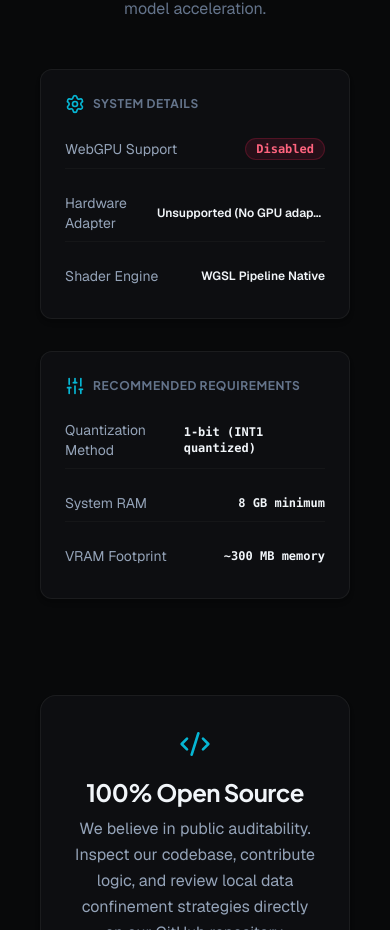
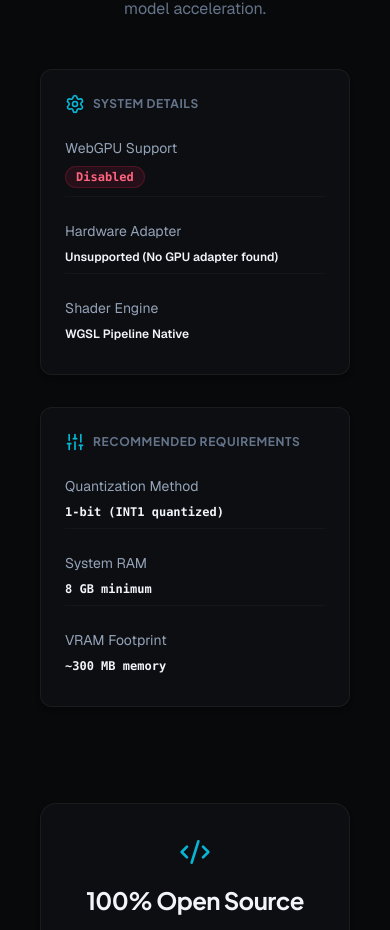
Before and after one commit to phaneesh29/browser_ai, a React (Vite) app: page / in a window 390 px wide. Shown: the part 2059-2989 px from the top of the page. Built offline with nearby package versions, Linux system fonts and the light colour scheme; what @streamdown/math would draw is missing.

Commit message:
fix: make hardware diagnostics lists fully responsive to prevent mobile layout overlaps

```diff
--- a/src/pages/Home.tsx
+++ b/src/pages/Home.tsx
@@ -190,23 +190,23 @@ export default function Home() {
                 <h3 className="text-xs font-mono font-bold text-[#64748b] uppercase tracking-wider">System Details</h3>
               </div>
               <div className="space-y-4">
-                <div className="flex justify-between items-center py-2 border-b border-[rgba(255,255,255,0.03)]">
-                  <span className="text-[#94a3b8] text-sm">WebGPU Support</span>
-                  <span className={`text-xs font-mono font-semibold px-2.5 py-0.5 rounded-full ${
+                <div className="flex flex-col sm:flex-row sm:justify-between sm:items-center gap-2 py-2 border-b border-[rgba(255,255,255,0.03)]">
+                  <span className="text-[#94a3b8] text-sm flex-shrink-0">WebGPU Support</span>
+                  <span className={`text-xs font-mono font-semibold px-2.5 py-0.5 rounded-full w-fit ${
                     webGpuSupported ? 'bg-[#06b6d4]/10 text-[#06b6d4] border border-[#06b6d4]/20' : 'bg-rose-500/10 text-rose-400 border border-rose-500/20'
                   }`}>
                     {webGpuSupported ? 'Enabled' : 'Disabled'}
                   </span>
                 </div>
-                <div className="flex justify-between items-center py-2 border-b border-[rgba(255,255,255,0.03)]">
-                  <span className="text-[#94a3b8] text-sm">Hardware Adapter</span>
-                  <span className="text-xs font-semibold text-[#f1f5f9] max-w-[180px] truncate" title={gpuName}>
+                <div className="flex flex-col sm:flex-row sm:justify-between sm:items-center gap-2 py-2 border-b border-[rgba(255,255,255,0.03)]">
+                  <span className="text-[#94a3b8] text-sm flex-shrink-0">Hardware Adapter</span>
+                  <span className="text-xs font-semibold text-[#f1f5f9] sm:text-right truncate max-w-full sm:max-w-[220px]" title={gpuName}>
                     {gpuName}
                   </span>
                 </div>
-                <div className="flex justify-between items-center py-2">
-                  <span className="text-[#94a3b8] text-sm">Shader Engine</span>
-                  <span className="text-xs font-semibold text-[#f1f5f9]">WGSL Pipeline Native</span>
+                <div className="flex flex-col sm:flex-row sm:justify-between sm:items-center gap-2 py-2">
+                  <span className="text-[#94a3b8] text-sm flex-shrink-0">Shader Engine</span>
+                  <span className="text-xs font-semibold text-[#f1f5f9] sm:text-right">WGSL Pipeline Native</span>
                 </div>
               </div>
             </div>
@@ -218,17 +218,17 @@ export default function Home() {
                 <h3 className="text-xs font-mono font-bold text-[#64748b] uppercase tracking-wider">Recommended Requirements</h3>
               </div>
               <div className="space-y-4">
-                <div className="flex justify-between items-center py-2 border-b border-[rgba(255,255,255,0.03)]">
-                  <span className="text-[#94a3b8] text-sm">Quantization Method</span>
-                  <span className="text-xs font-mono font-semibold text-[#f1f5f9]">1-bit (INT1 quantized)</span>
+                <div className="flex flex-col sm:flex-row sm:justify-between sm:items-center gap-2 py-2 border-b border-[rgba(255,255,255,0.03)]">
+                  <span className="text-[#94a3b8] text-sm flex-shrink-0">Quantization Method</span>
+                  <span className="text-xs font-mono font-semibold text-[#f1f5f9] sm:text-right">1-bit (INT1 quantized)</span>
                 </div>
-                <div className="flex justify-between items-center py-2 border-b border-[rgba(255,255,255,0.03)]">
-                  <span className="text-[#94a3b8] text-sm">System RAM</span>
-                  <span className="text-xs font-mono font-semibold text-[#f1f5f9]">8 GB minimum</span>
+                <div className="flex flex-col sm:flex-row sm:justify-between sm:items-center gap-2 py-2 border-b border-[rgba(255,255,255,0.03)]">
+                  <span className="text-[#94a3b8] text-sm flex-shrink-0">System RAM</span>
+                  <span className="text-xs font-mono font-semibold text-[#f1f5f9] sm:text-right">8 GB minimum</span>
                 </div>
-                <div className="flex justify-between items-center py-2">
-                  <span className="text-[#94a3b8] text-sm">VRAM Footprint</span>
-                  <span className="text-xs font-mono font-semibold text-[#f1f5f9]">~300 MB memory</span>
+                <div className="flex flex-col sm:flex-row sm:justify-between sm:items-center gap-2 py-2">
+                  <span className="text-[#94a3b8] text-sm flex-shrink-0">VRAM Footprint</span>
+                  <span className="text-xs font-mono font-semibold text-[#f1f5f9] sm:text-right">~300 MB memory</span>
                 </div>
               </div>
             </div>
```
